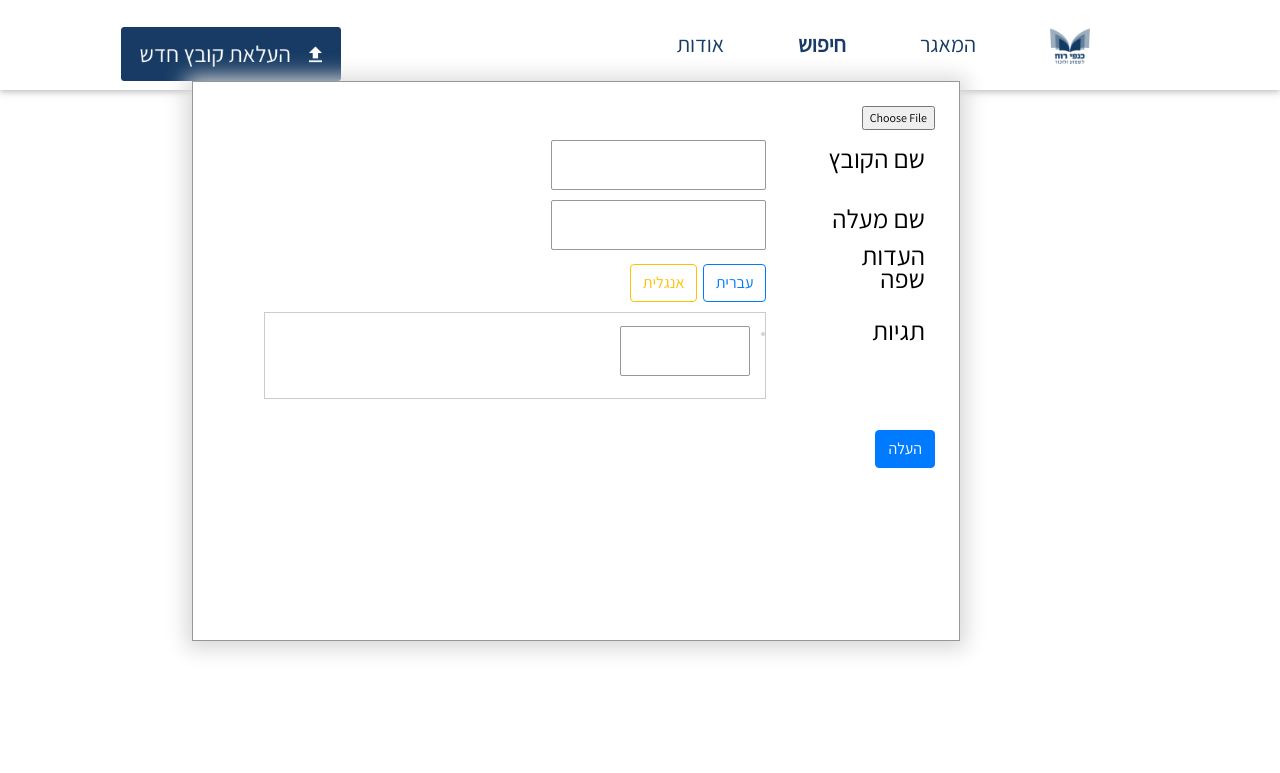
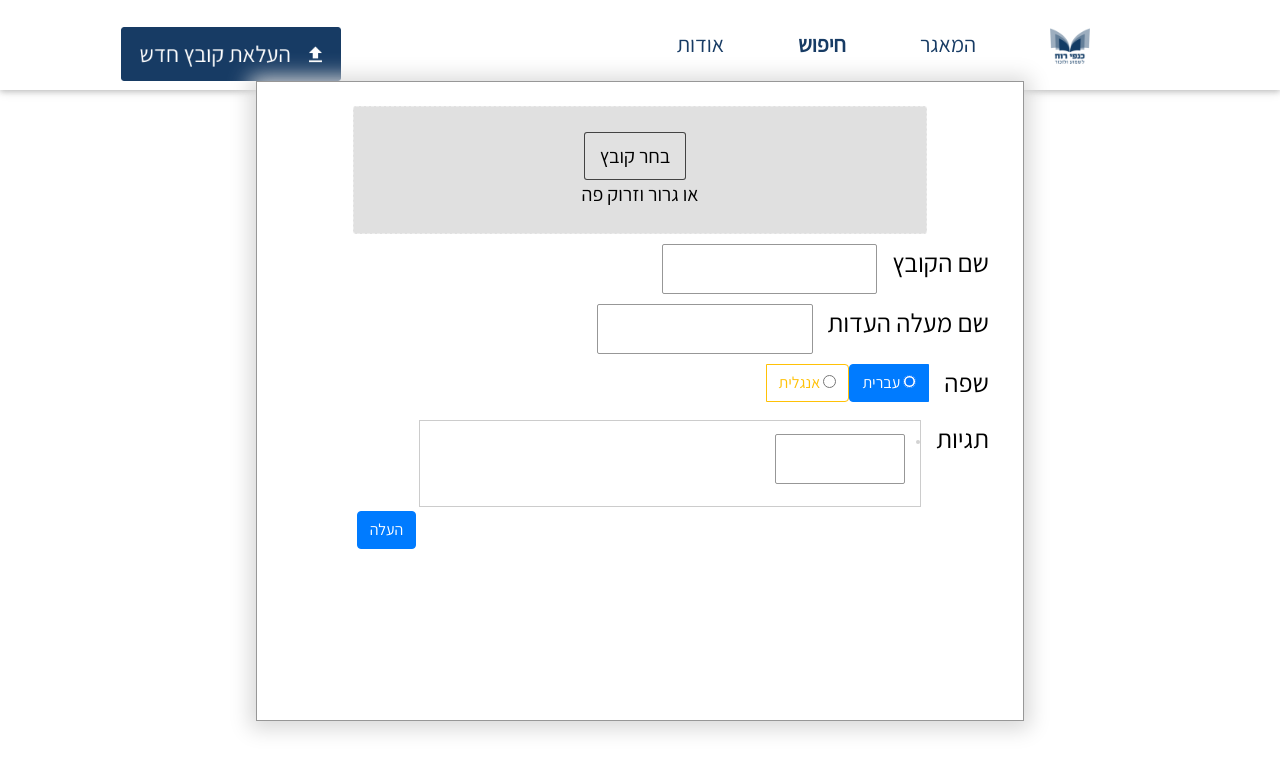
Before and after one commit to lanyado/soul-wings, a Flask app: page /search in a window 1280 px wide, after a click that opens the changed part. Shown: the top 773 px of the page. Run offline with Flask 2, Linux system fonts and the light colour scheme; some libraries are stand-ins or nearby versions.

Commit message:
More changes by Rotem

```diff
--- a/sw_app/static/css/search.css
+++ b/sw_app/static/css/search.css
@@ -97,7 +97,8 @@ textarea:focus, input:focus{
   background-color: #6c757d;
   border-color: #6c757d;
 }
-.inputs , .inputs:hover , input{
+.search_container > .inputs , .search_container > .inputs:hover , .search_container > input{
+  display: none;
   background-color: transparent;
   color: #fff;
   cursor: auto;
--- a/sw_app/static/css/upload.css
+++ b/sw_app/static/css/upload.css
@@ -16,15 +16,15 @@ details.popup[open] > summary::before {
 details.popup > section {
   padding: 2em;
   width: 60%;
-  height: 70%;
-  right: 25%;
+  height: 80%;
+  right: 20%;
   display: block;
   text-align:center;
   box-sizing: border-box;
   border: 1px solid #979797;
   box-shadow: 0 2px 20px 6px #D8D8D8;
   text-align: right;
-  z-index: 99999999;
+  z-index: 999;
   position: fixed;
   display: block;
   background-color:#ffff;
@@ -34,9 +34,8 @@ details.popup summary::-webkit-details-marker {
   display:none;
 }
 
-#uploadForm label {
+#uploadForm label:not(.language) {
     height: 20px;
-    width: 20%;
     margin-top: 10px;
     margin-right: 10px;
     margin-left:15px;
@@ -68,7 +67,7 @@ details.popup summary::-webkit-details-marker {
     display: inline-block;
     font-size: 26px;
     color: black;
-    width: 70%;
+    width: 80%;
 
 }
 #uploadForm input[type=button] {
@@ -142,3 +141,58 @@ span.tagRemove {
 span.tagRemove:hover {
     color: #222222;
 }
+
+/*=======*/
+
+
+.file-drop-area {
+  display: flex;
+  flex-direction: column;
+  align-items: center;
+  justify-content: space-between;
+  background-color: #E0E0E0;
+  color: black;
+  position: relative;
+  display: flex;
+  align-items: center;
+  width: 80%;
+  max-width: 100%;
+  padding: 25px;
+  border: 1px dashed rgba(255, 255, 255, 0.4);
+  border-radius: 3px;
+  transition: 0.2s;
+  margin: 0 auto;
+}
+
+.fake-btn {
+  flex-shrink: 0;
+  background-color: rgba(255, 255, 255, 0.04);
+  border: 1px solid rgba(0, 0, 0, 0.7);
+  border-radius: 3px;
+  padding: 8px 15px;
+  margin-right: 10px;
+  font-size: 20px;
+  text-transform: uppercase;
+}
+
+.file-msg {
+  font-size: 20px;
+  font-weight: 300;
+  line-height: 1.4;
+  white-space: nowrap;
+  overflow: hidden;
+  text-overflow: ellipsis;
+}
+
+.file-input {
+  position: absolute;
+  left: 0;
+  top: 0;
+  height: 100%;
+  width: 100%;
+  cursor: pointer;
+  opacity: 0;
+}
+.file-input:focus {
+  outline: none;
+}
--- a/sw_app/static/js/upload.js
+++ b/sw_app/static/js/upload.js
@@ -1,5 +1,19 @@
+function error(isUserFault, text){
+    var title;
+    if (isUserFault)
+        title = 'אופס';
+    else
+        title = 'מצטערים';
+
+    Swal.fire({
+        type: 'error',
+        title: title,
+        text: text,
+        confirmButtonText: 'המשך',
+    })
+}
+
 $($('.btn.btn-outline-primary')[0]).click()
-
 
 $.expr[":"].contains = $.expr.createPseudo(function(arg) {
     return function( elem ) {
@@ -28,9 +42,6 @@ $(document).ready(function() {
     $('#search-field').keypress(function(event) {
         if (event.which == '13') {
             if (($(this).val() != '') && ($(".tags .addedTag:contains('" + $(this).val() + "') ").length == 0 ))  {
-
-
-
                     $('<li class="addedTag">' + $(this).val() + '<span class="tagRemove" onclick="$(this).parent().remove();">x</span><input type="hidden" value="' + $(this).val() + '" name="tags[]"></li>').insertBefore('.tags .tagAdd');
                     $(this).val('');
 
@@ -45,43 +56,82 @@ $(document).ready(function() {
 
 $('#done').click(function() {
 
-    var theFile = $('#theFile').prop('files');
+    var maxFileSize = 1000000000; // 1 Giga
+    var allowedFileExtension = ['mp4', 'mp3'];
+
+    var theFile = $('#theFile').prop('files')[0];
+    try {
+        var fileSize = theFile.size;
+        var fileExtension = $('#theFile').val().split('.').pop().toLowerCase();
+    }
+    catch(err) {
+        console.log('error')
+    }
+
     var file_name = $('#file_name').val()
     var uploader_name = $('#uploader_name').val()
 
     var language;
     //langChoose
-    if ($($('.btn.btn-outline-primary')[0]).is(':focus'))
+    if ($('#hebrew').hasClass('active'))
         language = 'hebrew';
-    else if ($($('.btn.btn-outline-warning')[0]).is(':focus'))
-        language = 'english'
+    else if ($('#english').hasClass('active'))
+        language = 'english';
 
     var tags = []
     $('.addedTag').each(function(){
       tags.push($(this).text());
     })
 
-    if (!theFile || !file_name || !uploader_name || !language){
-        Swal.fire({
-                    type: 'error',
-                    title: 'שגיאה',
-                    text: 'יש למלא את כל שדות החובה',
-                    confirmButtonText: 'המשך',
-                })
-    }
+    if (!theFile || !file_name || !uploader_name || !language)
+        error(true, 'יש למלא את כל שדות החובה')
+
+    else if (fileSize > maxFileSize)
+        error(false, 'גודל הקובץ המקסימלי הוא 1 גיגה');
+
+    else if ($.inArray(fileExtension, allowedFileExtension) == -1)
+        error(false, 'סוגי הקבצים האפשריים להעלאה הם: '+allowedFileExtension.join(', '));
 
     else{
-        console.log(theFile, file_name, uploader_name,language,tags);
+        console.log(theFile, file_name, uploader_name, language, tags);
 
-        $.post('/uploader',{
-            file: theFile,
-            file_name: file_name,
-            uploader_name: uploader_name,
-            language: language,
-            tags: tags
+        var newUpload = new Object();
+        newUpload.file = theFile;
+        newUpload.file_name = file_name;
+        newUpload.uploader_name = uploader_name;
+        newUpload.language = language;
+        newUpload.tags = tags;
+
+        $.ajax({
+            url: '/uploader',
+            type: 'POST',
+            dataType: 'json',
+            processData: false,
+            data: newUpload
         },function(response){
         })
     }
+})
 
+/*=============*/
+var $fileInput = $('.file-input');
+var $droparea = $('.file-drop-area');
 
-})
+// highlight drag area
+$fileInput.on('dragenter focus click', function() {
+  $droparea.addClass('is-active');
+});
+
+// back to normal state
+$fileInput.on('dragleave blur drop', function() {
+  $droparea.removeClass('is-active');
+});
+
+// change inner text
+$fileInput.on('change', function() {
+    var filesCount = $(this)[0].files.length;
+    var $textContainer = $(this).prev();
+    var fileName = $(this).val().split('\\').pop();
+    $textContainer.text(fileName);
+
+});
--- a/sw_app/static/search.html
+++ b/sw_app/static/search.html
@@ -46,8 +46,12 @@
              </summary>
 
              <section id="uploadPopup">
-                  <form action="" method="post" name="registration" id="uploadForm">
-                      <input id="theFile" type = "file" name = "file" />
+                  <form id="uploadForm">
+                      <div class="file-drop-area">
+                      <span class="fake-btn">בחר קובץ</span>
+                      <span class="file-msg">או גרור וזרוק פה</span>
+                      <input type="file" class="file-input" id="theFile" accept="video/*,audio/*">
+                    </div>
 
                 <fieldset>
                     <label for="file_name">שם הקובץ </label>
@@ -56,8 +60,14 @@
                       <input name="uploader_name" id="uploader_name" class="text-input"/>
                     <label for="language">שפה</label>
                     <div id="langChoose">
-                          <button type="button" class="btn btn-outline-primary">עברית</button>
-                            <button type="button" class="btn btn-outline-warning">אנגלית</button>
+                    <div class="btn-group" data-toggle="buttons">
+                        <label class="btn btn-outline-primary active language" id="hebrew">
+                            <input type="radio" name="options" id="option1" autocomplete="off" checked> עברית
+                        </label>
+                        <label class="btn btn-outline-warning language" id="english">
+                            <input type="radio" name="options" id="option2" autocomplete="off"> אנגלית
+                        </label>
+                    </div>
                     </div>
                     <label for="tags">תגיות</label>
                     <div id="container">
```
Lines whose indentation alone changed are shown as unchanged.
